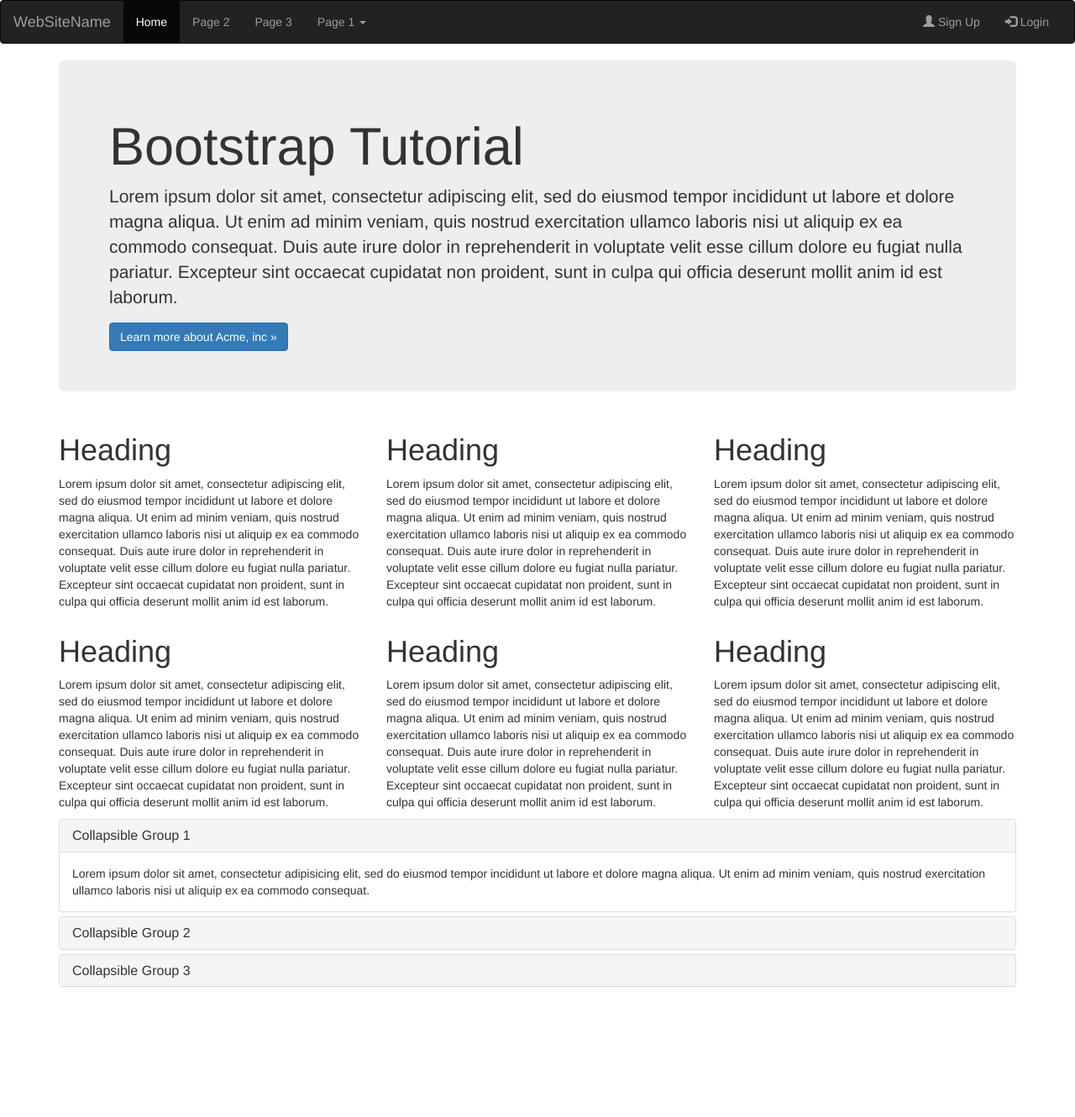
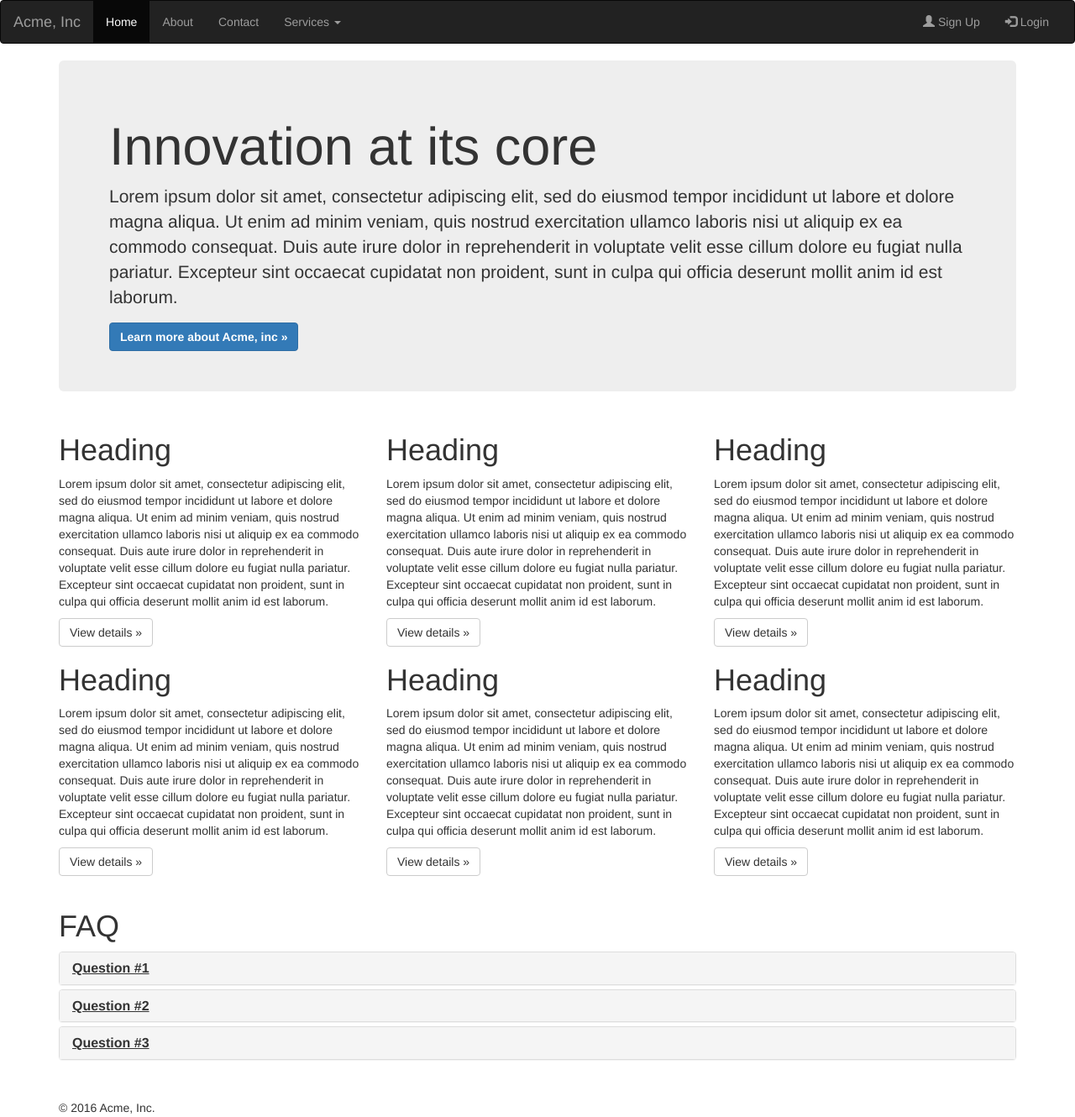
Before and after one commit to butcallmeJo/discover-bootstrap, a plain HTML site: page index.html in a window 1280 px wide. Shown: the whole page at 84% size. Before the commit the page ends 1195 px from the top, so only its background shows below. Drawn offline with nearby package versions, Linux system fonts and the light colour scheme.

Commit message:
finished with bootstrap

```diff
--- /dev/null
+++ b/bootstrapChanges.js
@@ -0,0 +1,5 @@
+$(document).ready(function(){
+    $('[data-toggle="popover"]').popover();
+});
+
+$('#collapseOne').collapse("hide");
--- a/index.html
+++ b/index.html
@@ -11,6 +11,7 @@
   <script src="https://ajax.googleapis.com/ajax/libs/jquery/1.12.0/jquery.min.js"></script>
   <!-- Latest compiled JavaScript -->
   <script src="http://maxcdn.bootstrapcdn.com/bootstrap/3.3.6/js/bootstrap.min.js"></script>
+  <script src="bootstrapChanges.js"></script>
 </head>
 
 <body>
@@ -22,19 +23,21 @@
           <span class="icon-bar"></span>
           <span class="icon-bar"></span>
         </button>
-        <a class="navbar-brand" href="#">WebSiteName</a>
+        <a class="navbar-brand" href="#">Acme, Inc</a>
       </div>
       <div class="collapse navbar-collapse" id="myNavbar">
         <ul class="nav navbar-nav">
           <li class="active"><a href="#">Home</a></li>
-          <li><a href="#">Page 2</a></li>
-          <li><a href="#">Page 3</a></li>
+          <li><a href="#">About</a></li>
+          <li><a href="#">Contact</a></li>
           <li class="dropdown">
-            <a class="dropdown-toggle" data-toggle="dropdown" href="#">Page 1 <span class="caret"></span></a>
+            <a class="dropdown-toggle" data-toggle="dropdown" href="#">Services <span class="caret"></span></a>
             <ul class="dropdown-menu">
-              <li><a href="#">Page 1-1</a></li>
-              <li><a href="#">Page 1-2</a></li>
-              <li><a href="#">Page 1-3</a></li>
+              <li><a href="#">Financial services</a></li>
+              <li><a href="#">Real estate</a></li>
+              <li><a href="#">Insurance</a></li>
+              <li class="divider"></li>
+              <li><a href="#">Pharmaceuticals</a></li>
             </ul>
           </li>
         </ul>
@@ -47,53 +50,60 @@
   </nav>
   <div class="container">
     <div class="jumbotron">
-      <h1>Bootstrap Tutorial</h1>
+      <h1>Innovation at its core</h1>
       <p>Lorem ipsum dolor sit amet, consectetur adipiscing elit, sed do eiusmod tempor incididunt ut labore et dolore magna aliqua. Ut enim ad minim veniam, quis nostrud exercitation ullamco laboris nisi ut aliquip ex ea commodo consequat. Duis aute irure
         dolor in reprehenderit in voluptate velit esse cillum dolore eu fugiat nulla pariatur. Excepteur sint occaecat cupidatat non proident, sunt in culpa qui officia deserunt mollit anim id est laborum.</p>
-      <button type="button" class="btn btn-primary">Learn more about Acme, inc &#187;</button>
+      <button type="button" class="btn btn-primary" data-trigger="hover" data-toggle="popover" title="What's behind that link" data-content="Tons of information about Acme's products and services. Click now, you won't be disappointed"><strong>Learn more about Acme, inc &#187;</strong></button>
     </div>
     <div class="row">
       <div class="col-sm-6 col-md-4">
         <h1>Heading</h1>
         <p>Lorem ipsum dolor sit amet, consectetur adipiscing elit, sed do eiusmod tempor incididunt ut labore et dolore magna aliqua. Ut enim ad minim veniam, quis nostrud exercitation ullamco laboris nisi ut aliquip ex ea commodo consequat. Duis aute irure
           dolor in reprehenderit in voluptate velit esse cillum dolore eu fugiat nulla pariatur. Excepteur sint occaecat cupidatat non proident, sunt in culpa qui officia deserunt mollit anim id est laborum.</p>
+          <button type="button" class="btn btn-default">View details &#187;</button>
       </div>
       <div class="col-sm-6 col-md-4">
         <h1>Heading</h1>
         <p>Lorem ipsum dolor sit amet, consectetur adipiscing elit, sed do eiusmod tempor incididunt ut labore et dolore magna aliqua. Ut enim ad minim veniam, quis nostrud exercitation ullamco laboris nisi ut aliquip ex ea commodo consequat. Duis aute irure
           dolor in reprehenderit in voluptate velit esse cillum dolore eu fugiat nulla pariatur. Excepteur sint occaecat cupidatat non proident, sunt in culpa qui officia deserunt mollit anim id est laborum.</p>
+          <button type="button" class="btn btn-default">View details &#187;</button>
       </div>
       <div class="col-sm-6 col-md-4">
         <h1>Heading</h1>
         <p>Lorem ipsum dolor sit amet, consectetur adipiscing elit, sed do eiusmod tempor incididunt ut labore et dolore magna aliqua. Ut enim ad minim veniam, quis nostrud exercitation ullamco laboris nisi ut aliquip ex ea commodo consequat. Duis aute irure
           dolor in reprehenderit in voluptate velit esse cillum dolore eu fugiat nulla pariatur. Excepteur sint occaecat cupidatat non proident, sunt in culpa qui officia deserunt mollit anim id est laborum.</p>
+          <button type="button" class="btn btn-default">View details &#187;</button>
       </div>
       <div class="col-sm-6 col-md-4">
         <h1>Heading</h1>
         <p>Lorem ipsum dolor sit amet, consectetur adipiscing elit, sed do eiusmod tempor incididunt ut labore et dolore magna aliqua. Ut enim ad minim veniam, quis nostrud exercitation ullamco laboris nisi ut aliquip ex ea commodo consequat. Duis aute irure
           dolor in reprehenderit in voluptate velit esse cillum dolore eu fugiat nulla pariatur. Excepteur sint occaecat cupidatat non proident, sunt in culpa qui officia deserunt mollit anim id est laborum.</p>
+          <button type="button" class="btn btn-default">View details &#187;</button>
       </div>
       <div class="col-sm-6 col-md-4">
         <h1>Heading</h1>
         <p>Lorem ipsum dolor sit amet, consectetur adipiscing elit, sed do eiusmod tempor incididunt ut labore et dolore magna aliqua. Ut enim ad minim veniam, quis nostrud exercitation ullamco laboris nisi ut aliquip ex ea commodo consequat. Duis aute irure
           dolor in reprehenderit in voluptate velit esse cillum dolore eu fugiat nulla pariatur. Excepteur sint occaecat cupidatat non proident, sunt in culpa qui officia deserunt mollit anim id est laborum.</p>
+          <button type="button" class="btn btn-default">View details &#187;</button>
       </div>
       <div class="col-sm-6 col-md-4">
         <h1>Heading</h1>
         <p>Lorem ipsum dolor sit amet, consectetur adipiscing elit, sed do eiusmod tempor incididunt ut labore et dolore magna aliqua. Ut enim ad minim veniam, quis nostrud exercitation ullamco laboris nisi ut aliquip ex ea commodo consequat. Duis aute irure
           dolor in reprehenderit in voluptate velit esse cillum dolore eu fugiat nulla pariatur. Excepteur sint occaecat cupidatat non proident, sunt in culpa qui officia deserunt mollit anim id est laborum.</p>
+          <button type="button" class="btn btn-default">View details &#187;</button>
       </div>
     </div>
-
+    <br>
+    <h1>FAQ</h1>
     <div class="panel-group" id="accordion">
       <div class="panel panel-default">
         <div class="panel-heading">
           <h4 class="panel-title">
         <a data-toggle="collapse" data-parent="#accordion" href="#collapse1">
-        Collapsible Group 1</a>
+        <strong><u>Question #1</u></strong></a>
       </h4>
         </div>
-        <div id="collapse1" class="panel-collapse collapse in">
+        <div id="collapse1" class="panel-collapse collapse">
           <div class="panel-body">Lorem ipsum dolor sit amet, consectetur adipisicing elit, sed do eiusmod tempor incididunt ut labore et dolore magna aliqua. Ut enim ad minim veniam, quis nostrud exercitation ullamco laboris nisi ut aliquip ex ea commodo consequat.</div>
         </div>
       </div>
@@ -101,7 +111,7 @@
         <div class="panel-heading">
           <h4 class="panel-title">
         <a data-toggle="collapse" data-parent="#accordion" href="#collapse2">
-        Collapsible Group 2</a>
+        <strong><u>Question #2</u></strong></a>
       </h4>
         </div>
         <div id="collapse2" class="panel-collapse collapse">
@@ -112,7 +122,7 @@
         <div class="panel-heading">
           <h4 class="panel-title">
         <a data-toggle="collapse" data-parent="#accordion" href="#collapse3">
-        Collapsible Group 3</a>
+        <strong><u>Question #3</u></strong></a>
       </h4>
         </div>
         <div id="collapse3" class="panel-collapse collapse">
@@ -120,6 +130,8 @@
         </div>
       </div>
     </div>
+    <br>
+    <h5>&copy; 2016 Acme, Inc.</h5>
 </body>
 
 </html>
```
